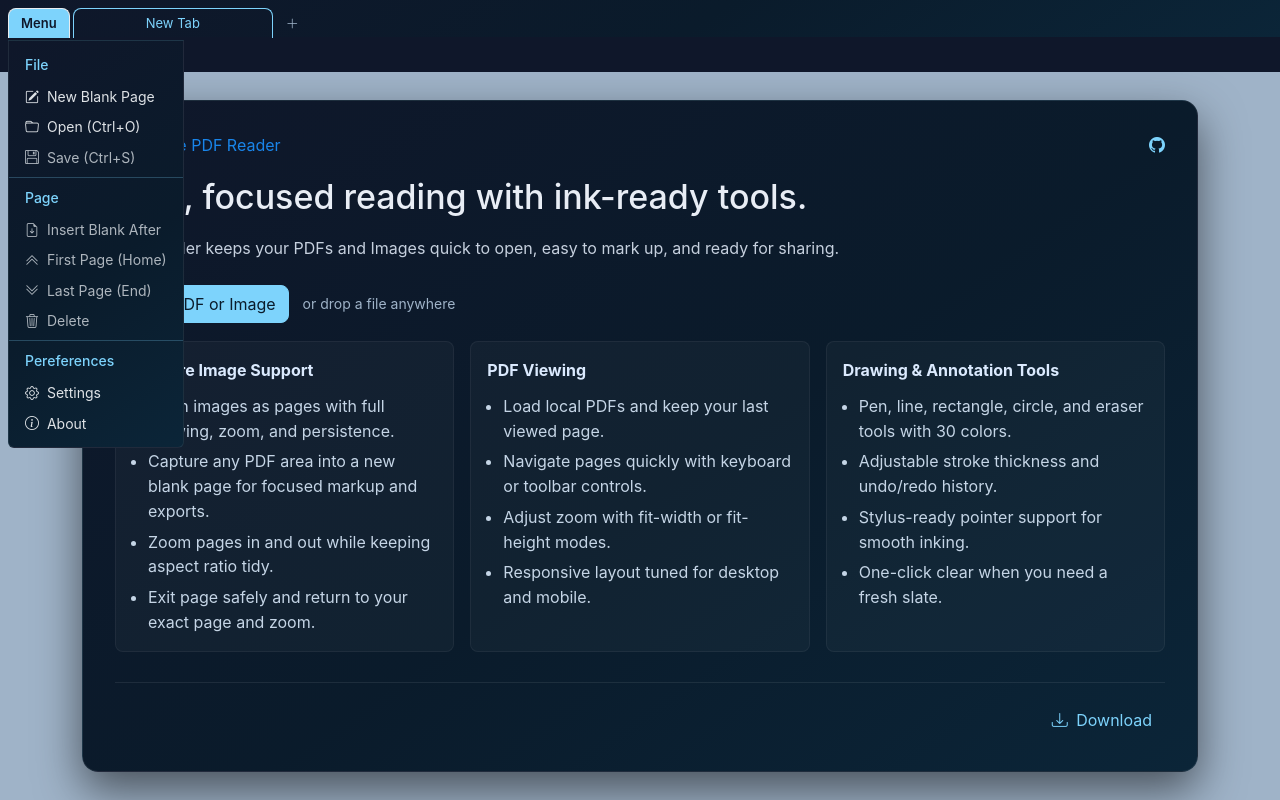
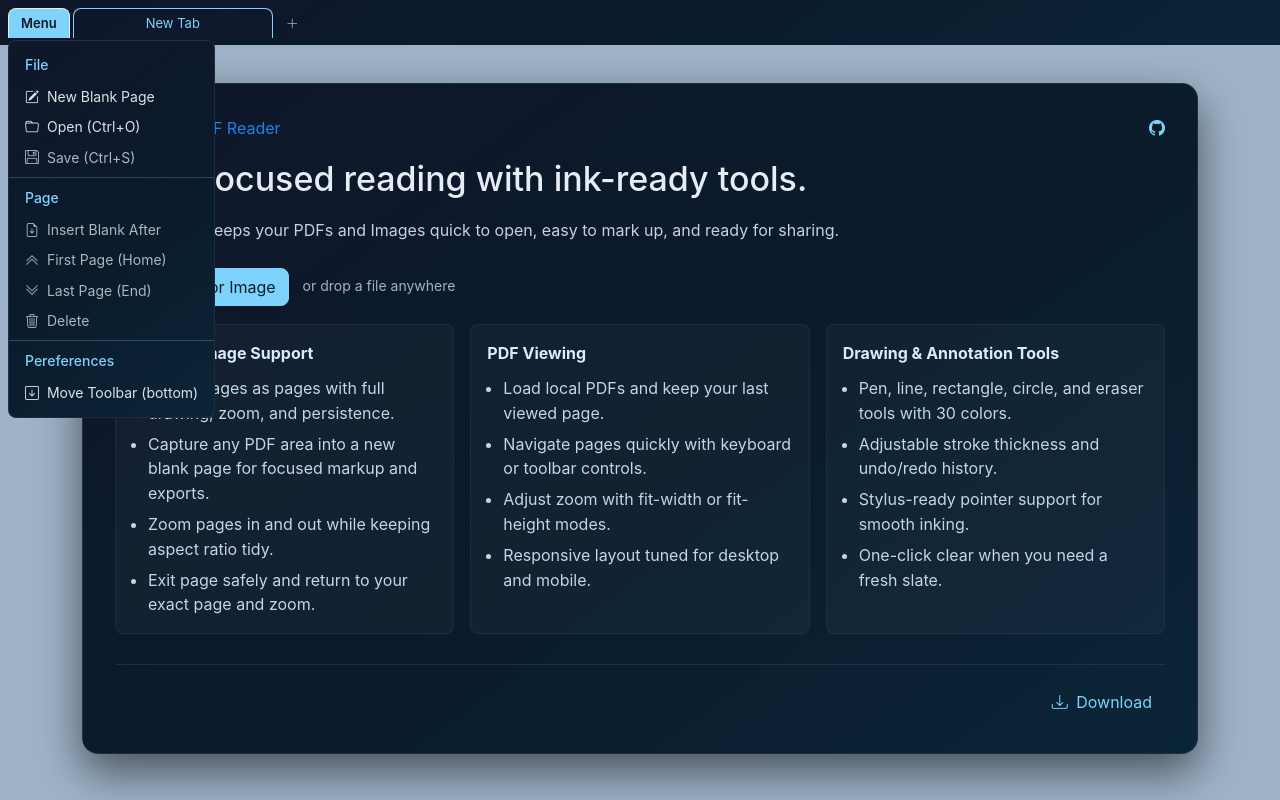
Before and after one commit to emre-ayhan/simple_pdf_reader, a Vue app: page / in a window 1280 px wide. Both pictures are taken after a click on the button "Menu". Built offline with nearby package versions, Linux system fonts and the light colour scheme.

Commit message:
modified:   src/App.vue 	modified:   src/components/NavTabs.vue 	modified:   src/components/PdfReader.vue 	modified:   src/scss/NavTabs.scss 	modified:   src/scss/PdfReader.scss 	modified:   src/scss/_variables.scss

```diff
--- a/src/App.vue
+++ b/src/App.vue
@@ -2,16 +2,19 @@
 import NavTabs from './components/NavTabs.vue';
 import PdfReader from './components/PdfReader.vue';
 import PageModal from './components/PageModal.vue';
-import { ref } from 'vue';
+import { onBeforeMount, ref } from 'vue';
+import { useStore } from './composables/useStore';
 
+const store = useStore();
 const reader = ref(null);
+const toolbarPosition = ref('top');
+
 const appHandlers = {
-    openSettings: () => {
-
+    toggleToolbarPosition() {
+        const newPosition = toolbarPosition.value === 'top' ? 'bottom' : 'top';
+        store.set('toolbarPosition', newPosition);
+        toolbarPosition.value = newPosition;
     },
-    openAbout: () => {
-
-    }
 }
 
 const menuItemClickHandler = (action) => {
@@ -20,10 +23,16 @@ const menuItemClickHandler = (action) => {
     if (typeof handler !== 'function') return;
     handler();
 }
+
+onBeforeMount(() => {
+    store.get('toolbarPosition', 'top').then(position => {
+        toolbarPosition.value = position;
+    });
+})
 </script>
 <template>
-    <nav-tabs @menu-item-click="menuItemClickHandler">
-        <PdfReader ref="reader" />
+    <nav-tabs @menu-item-click="menuItemClickHandler" :toolbar-position="toolbarPosition">
+        <PdfReader ref="reader" :toolbar-position="toolbarPosition" />
     </nav-tabs>
     <PageModal />
 </template>
--- a/src/components/NavTabs.vue
+++ b/src/components/NavTabs.vue
@@ -1,7 +1,15 @@
 <script setup>
-import { computed, onBeforeUnmount, onMounted } from 'vue';
+import { computed, onBeforeUnmount, onMounted, ref } from 'vue';
 import { Electron } from '../composables/useElectron';
 import { openNewTab, closeTab, activeTabIndex, activeTab, tabs, tabHistory, openTabs, markAsActive, isLastTabOnEmptyState, fileHasUnsavedChanges, activePageHasUnsavedChanges, handleElectronButtonClick, fileDataCache } from '../composables/useTabs';
+
+const props = defineProps({
+    toolbarPosition: {
+        type: String,
+        default: 'top',
+        validator: (value) => ['top', 'bottom'].includes(value)
+    }
+});
 
 const emit = defineEmits([
     'menu-item-click'
@@ -20,8 +28,7 @@ const menuItems = computed(() => ({
         { label: 'Delete', action: 'deletePage', icon: 'bi-trash3' }
     ],
     pereferences: [
-        { label: 'Settings', action: 'openSettings', icon: 'bi-gear' },
-        { label: 'About', action: 'openAbout', icon: 'bi-info-circle' }
+        { label: `Move Toolbar (${props.toolbarPosition === 'top' ? 'bottom' : 'top'})`, action: 'toggleToolbarPosition', icon: props.toolbarPosition === 'top' ? 'bi-arrow-down-square' : 'bi-arrow-up-square' },
     ]
 }));
 
@@ -60,13 +67,13 @@ onBeforeUnmount(() => {
 });
 </script>
 <template>
-    <ul class="nav nav-tabs fixed-top" id="appTabs" role="tablist">
+    <ul :class="`nav nav-tabs fixed-${props.toolbarPosition} ${activeTab.emptyState ? 'empty-state' : ''}`" id="appTabs" role="tablist">
         <!-- Nav Menu -->
         <li class="nav-item dropdown">
             <a class="nav-link nav-link-menu" data-bs-toggle="dropdown" href="#" role="button" aria-expanded="false">
                 Menu
             </a>
-                <ul class="dropdown-menu dropdown-menu-dark">
+                <ul class="dropdown-menu dropdown-menu-dark rounded-3">
                     <template v-for="(item, group, index) in menuItems">
                         <li v-if="index"><hr class="text-primary my-1"></li>
                         <li><h6 class="dropdown-header text-capitalize text-primary">{{ group }}</h6></li>
@@ -89,12 +96,12 @@ onBeforeUnmount(() => {
                             <span class="align-top fs-5 lh-1" v-if="fileHasUnsavedChanges(tab.id)">*</span>
                             {{ tab.filename }}
                         </div>
-                        <i class="bi bi-x-lg d-none d-lg-block" v-if="(index === activeTabIndex && !isLastTabOnEmptyState) || openTabs.length > 1" @click.stop.prevent="closeTab(index)"></i>
+                        <i class="bi bi-x-lg" v-if="(index === activeTabIndex && !isLastTabOnEmptyState) || openTabs.length > 1" @click.stop.prevent="closeTab(index)"></i>
                     </div>
                 </button>
             </li>
         </template>
-        <li class="nav-item d-none d-lg-block" role="presentation">
+        <li class="nav-item" role="presentation">
             <button class="nav-link nav-add" id="add-tab" type="button" role="tab" aria-selected="false" :disabled="isLastTabOnEmptyState" @click="openNewTab">
                 <i class="bi bi-plus-lg"></i>
             </button>
--- a/src/components/PdfReader.vue
+++ b/src/components/PdfReader.vue
@@ -761,7 +761,7 @@ defineExpose({
                 </ul>
             </nav>
         </template>
-        <div class="pdf-reader" ref="pdfReader" :class="{ 'overflow-hidden': isViewLocked }">
+        <div :class="`pdf-reader toolbar-${toolbarPosition} ${isViewLocked ? 'overflow-hidden' : ''}`" ref="pdfReader">
             <EmptyState v-if="!isFileLoaded" @open-file="handleFileOpen" />
 
             <div v-else class="pages-container" ref="pagesContainer" :style="{ width: `${zoomPercentage}%` }">
--- a/src/scss/NavTabs.scss
+++ b/src/scss/NavTabs.scss
@@ -4,7 +4,7 @@
     border: 0 !important;
     margin: 0 !important;
     padding: .5rem !important;
-    padding-bottom: 0 !important;
+
     font-size: small !important;
     z-index: 1035;
     -webkit-app-region: drag;
@@ -46,6 +46,20 @@
         }
     }
 
+    &.fixed-bottom {
+        .nav-link {
+            border-top-left-radius: 0 !important;
+            border-top-right-radius: 0 !important;
+            border-bottom-left-radius: $border-radius-lg !important;
+            border-bottom-right-radius: $border-radius-lg !important;
+            border-top: 0 !important;
+        }
+
+        .nav-link:not(.nav-add) {
+            border-bottom: 1px solid $primary !important;
+        }
+    }
+
     .btn-electron {
         color: var(--bs-secondary);
         -webkit-app-region: no-drag;
--- a/src/scss/PdfReader.scss
+++ b/src/scss/PdfReader.scss
@@ -5,7 +5,11 @@
 
 .navbar {
     &.fixed-top {
-        top: 31.5px !important;
+        top: $navtabsHeight !important;
+    }
+
+    &.fixed-bottom {
+        bottom: $navtabsHeight !important;
     }
 
     background: $dark-bg-gradient !important;
@@ -56,9 +60,17 @@
     }
 }
 
+
 .pdf-reader {
-    margin-top: 72px; /* height of navbar */
-    height: calc(100vh - 72px);
+    &.toolbar-top {
+        margin-top: $navtabsHeight;
+    }
+
+    &.toolbar-bottom {
+        margin-bottom: $navtabsHeight;
+    }
+
+    height: calc(100vh - #{$navtabsHeight});
     background-color: $text-muted;
     overflow: auto;
     touch-action: pan-y pan-x;
@@ -66,6 +78,18 @@
     &.overflow-hidden {
         touch-action: none;
         overflow: hidden;
+    }
+}
+
+.navbar + .pdf-reader {
+    height: calc(100vh - #{$navtabsHeight + $toolbarHeight});
+
+    &.toolbar-top {
+        margin-top: $navtabsHeight + $toolbarHeight; /* height of navbar */
+    }
+
+    &.toolbar-bottom {
+        margin-bottom: $navtabsHeight + $toolbarHeight; /* height of navbar */
     }
 }
 
--- a/src/scss/_variables.scss
+++ b/src/scss/_variables.scss
@@ -16,3 +16,5 @@ $text-highlight: #dbeafe;
 $text-accent: #1985ea;
 
 $modal-backdrop-opacity: 0.8;
+$navtabsHeight: 36.8px;
+$toolbarHeight: 44.5px;
```
